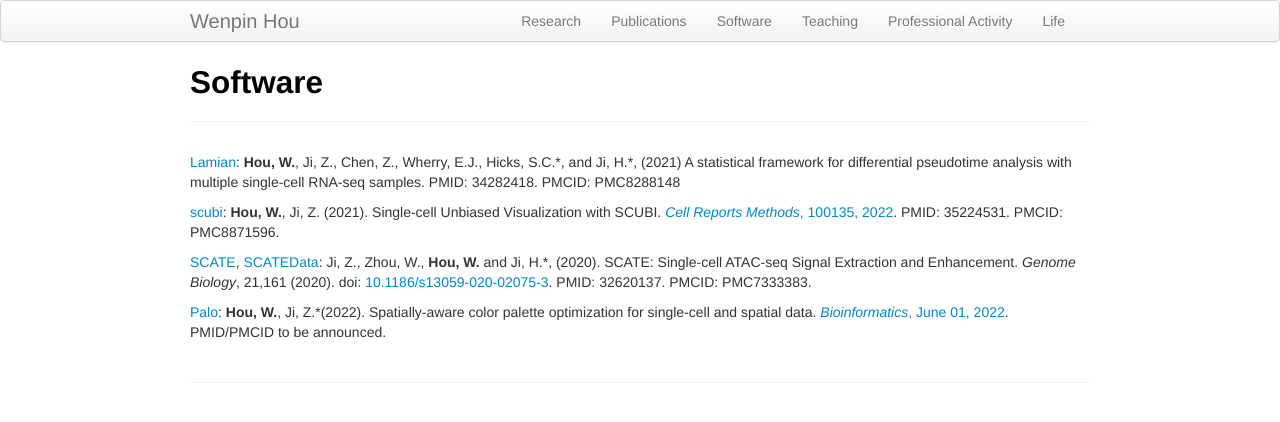
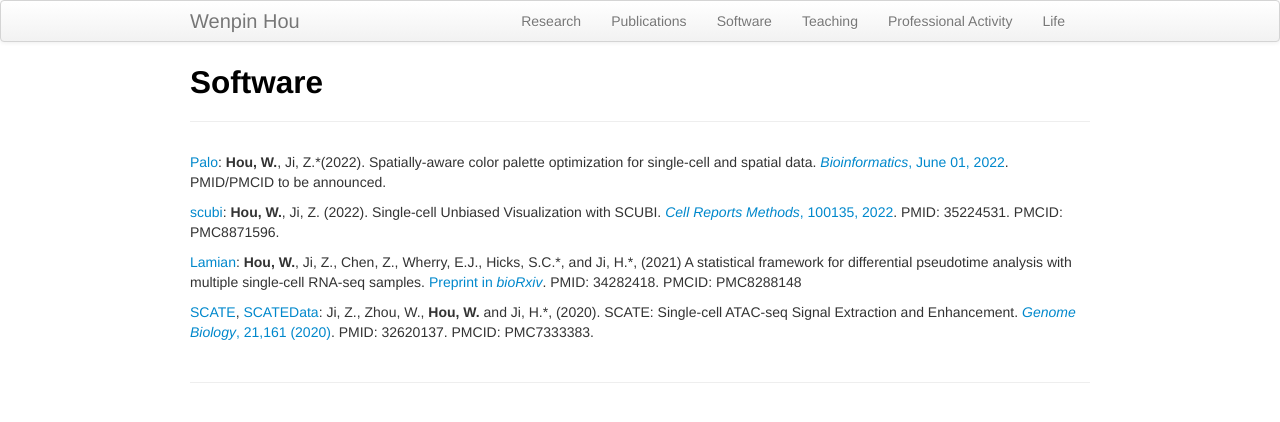
Before and after one commit to Winnie09/Wenpin_Hou, a Jekyll site: the page built from pages/software.md, in a window 1280 px wide. Shown: the top 422 px of the page. Built offline with Jekyll 4.4.1, drawn with Linux system fonts in a browser that asks for light colours.

Commit message:
modify publication

```diff
--- a/pages/software.md
+++ b/pages/software.md
@@ -3,10 +3,10 @@ layout: page
 title: Software
 ---
 
-[Lamian](https://winnie09.github.io/Wenpin_Hou/pages/Lamian.html): **Hou, W.**, Ji, Z., Chen, Z., Wherry, E.J., Hicks, S.C.\*, and Ji, H.\*, (2021) A statistical framework for differential pseudotime analysis with multiple single-cell RNA-seq samples. PMID: 34282418. PMCID: PMC8288148
+[Palo](https://winnie09.github.io/Wenpin_Hou/pages/Palo.html): **Hou, W.**, Ji, Z.\*(2022). Spatially-aware color palette optimization for single-cell and spatial data. [*Bioinformatics*, June 01, 2022](https://doi.org/10.1093/bioinformatics/btac368). PMID/PMCID to be announced.
 
-[scubi](https://winnie09.github.io/Wenpin_Hou/pages/SCUBI.html):  **Hou, W.**, Ji, Z. (2021). Single-cell Unbiased Visualization with SCUBI.  [*Cell Reports Methods*, 100135, 2022](https://www.cell.com/cell-reports-methods/fulltext/S2667-2375(21)00204-6). PMID: 35224531. PMCID: PMC8871596.
+[scubi](https://winnie09.github.io/Wenpin_Hou/pages/SCUBI.html):  **Hou, W.**, Ji, Z. (2022). Single-cell Unbiased Visualization with SCUBI.  [*Cell Reports Methods*, 100135, 2022](https://www.cell.com/cell-reports-methods/fulltext/S2667-2375(21)00204-6). PMID: 35224531. PMCID: PMC8871596.
 
-[SCATE](https://github.com/Winnie09/SCATE), [SCATEData](https://github.com/Winnie09/SCATEData):  Ji, Z., Zhou, W., **Hou, W.** and Ji, H.\*, (2020). SCATE: Single-cell ATAC-seq Signal Extraction and Enhancement. *Genome Biology*, 21,161 (2020). doi: [10.1186/s13059-020-02075-3](https://genomebiology.biomedcentral.com/articles/10.1186/s13059-020-02075-3). PMID: 32620137. PMCID: PMC7333383.
+[Lamian](https://winnie09.github.io/Wenpin_Hou/pages/Lamian.html): **Hou, W.**, Ji, Z., Chen, Z., Wherry, E.J., Hicks, S.C.\*, and Ji, H.\*, (2021) A statistical framework for differential pseudotime analysis with multiple single-cell RNA-seq samples.  [Preprint in *bioRxiv*](https://www.biorxiv.org/content/10.1101/2021.07.10.451910v1.full.pdf+html). PMID: 34282418. PMCID: PMC8288148
 
-[Palo](https://winnie09.github.io/Wenpin_Hou/pages/Palo.html): **Hou, W.**, Ji, Z.\*(2022). Spatially-aware color palette optimization for single-cell and spatial data. [*Bioinformatics*, June 01, 2022](https://doi.org/10.1093/bioinformatics/btac368). PMID/PMCID to be announced.
+[SCATE](https://github.com/Winnie09/SCATE), [SCATEData](https://github.com/Winnie09/SCATEData):  Ji, Z., Zhou, W., **Hou, W.** and Ji, H.\*, (2020). SCATE: Single-cell ATAC-seq Signal Extraction and Enhancement. [*Genome Biology*, 21,161 (2020)](https://genomebiology.biomedcentral.com/articles/10.1186/s13059-020-02075-3). PMID: 32620137. PMCID: PMC7333383.
```
